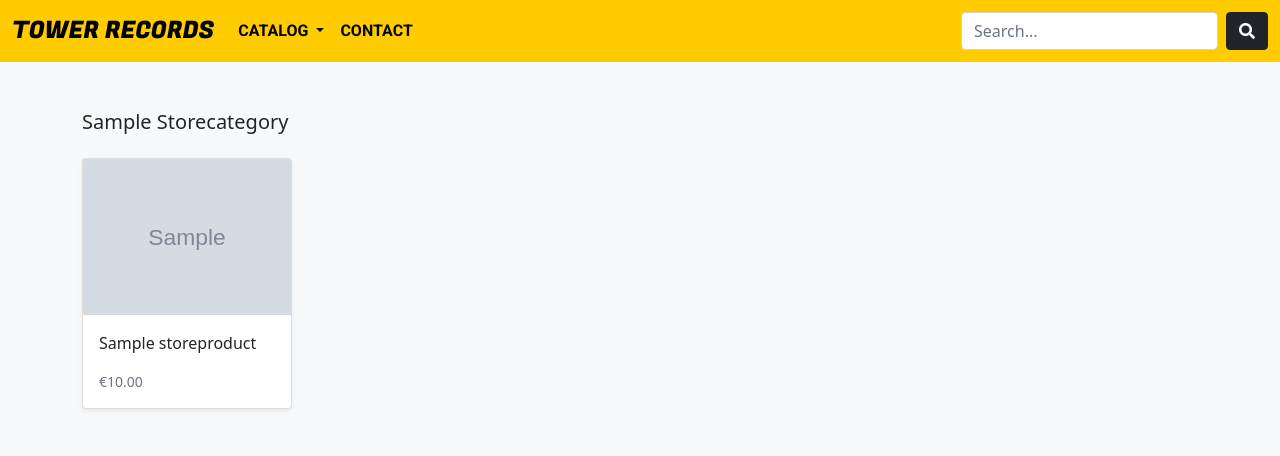
After one commit to Code-Institute-Submissions/tower-records-revamp, a Django app: a page that uses templates/storeapp/base.html in a window 1280 px wide. The commit adds this page. Shown: the top 456 px of the page. Run offline with Django 3.2, Linux system fonts and the light colour scheme; tables that the repository leaves empty hold one stand-in row (values such as "Sample post"); grey boxes marked "Sample" are stand-in pictures.

Commit message:
🔧 chore: build dynamic links and category.html page for viewing different categories

```diff
--- a/templates/storeapp/base.html
+++ b/templates/storeapp/base.html
@@ -44,7 +44,7 @@
 
                                 {% for category in categories %}
                                 <li {% if storeCategory.slug == category.slug %}class="selected" {% endif %}>
-                                    <a class="dropdown-item" href="">{{ category.categoryName| title }}</a>
+                                    <a class="dropdown-item" href="{{category.get_absolute_url}}">{{ category.categoryName| title }}</a>
                                 </li>
                                 {% endfor %}
                             </ul>
--- a/templates/storeapp/main.html
+++ b/templates/storeapp/main.html
@@ -28,10 +28,10 @@
             <img class="img-fluid" alt="Responsive image" src="{{ product.images.url }}">
             <div class="card-body">
               <p class="card-text">
-                <a class="text-dark text-decoration-none" href="{{ tower_store.get_absolute_url }}">{{ product.productTitle }}</a>
+                <a class="text-dark text-decoration-none" href="{{ product.get_absolute_url }}">{{ product.productTitle }}</a>
               </p>
               <div class="d-flex justify-content-between align-items-center">
-                <small class="text-muted">{{product.productPrice}}</small>
+                <small class="text-muted">€{{product.productPrice}}</small>
               </div>
             </div>
           </div>
--- /dev/null
+++ b/templates/storeapp/products/category.html
@@ -0,0 +1,36 @@
+{% extends '../base.html' %}
+{% load static %}
+
+{% block css_style %} {% endblock %}
+
+{% block main_content %}
+
+<div class="album py-5 bg-light">
+    <div class="container">
+
+      <div class="pb-3 h5">{{category.categoryName | title}}</div>
+      <div class="row row-cols-1 row-cols-sm-2 row-cols-md-5 g-3">
+
+        {% for product in products %}
+
+        <div class="col">
+          <div class="card shadow-sm">
+            <img class="img-fluid" alt="Responsive image" src="{{ product.images.url }}">
+            <div class="card-body">
+              <p class="card-text">
+                <a class="text-dark text-decoration-none" href="{{ product.get_absolute_url }}">{{ product.productTitle }}</a>
+              </p>
+              <div class="d-flex justify-content-between align-items-center">
+                <small class="text-muted">€{{product.productPrice}}</small>
+              </div>
+            </div>
+          </div>
+        </div>
+
+        {% endfor %}
+
+      </div>
+    </div>
+</div>
+
+{% endblock %}
--- a/tower_store/models.py
+++ b/tower_store/models.py
@@ -10,7 +10,7 @@ class storeCategory(models.Model):
         verbose_name_plural = 'categories'
 
     def get_absolute_url(self):
-        return reverse("store:category_list", args=[self.slug])
+        return reverse("tower_store:category_list", args=[self.slug])
 
 
     def __str__(self):
@@ -36,7 +36,7 @@ class storeProduct(models.Model):
         ordering = ('-createdOn',)
 
     def get_absolute_url(self):
-        return reverse('store:product_detail', args=[self.slug])
+        return reverse('tower_store:more_detail', args=[self.slug])
 
     def __str__(self):
         return self.productTitle
--- a/tower_store/urls.py
+++ b/tower_store/urls.py
@@ -7,4 +7,5 @@ app_name = 'tower_store'
 urlpatterns = [
     path('', views.all_products, name='all_products'),
     path('item/<slug:slug>/', views.more_detail, name='more_detail'),
+    path('search/<slug:category_slug>/', views.category_list, name='category_list'),
 ]
--- a/tower_store/views.py
+++ b/tower_store/views.py
@@ -14,3 +14,8 @@ def all_products(request):
 def more_detail(request, slug):
     product = get_object_or_404(storeProduct, slug=slug, in_stock=True)
     return render(request, 'storeapp/products/moredetails.html', {'product': product})
+
+def category_list(request, category_slug):
+    category = get_object_or_404(storeCategory, slug=category_slug)
+    products = storeProduct.objects.filter(category=category)
+    return render(request, 'storeapp/products/category.html', {'category': category, 'products': products})
```
